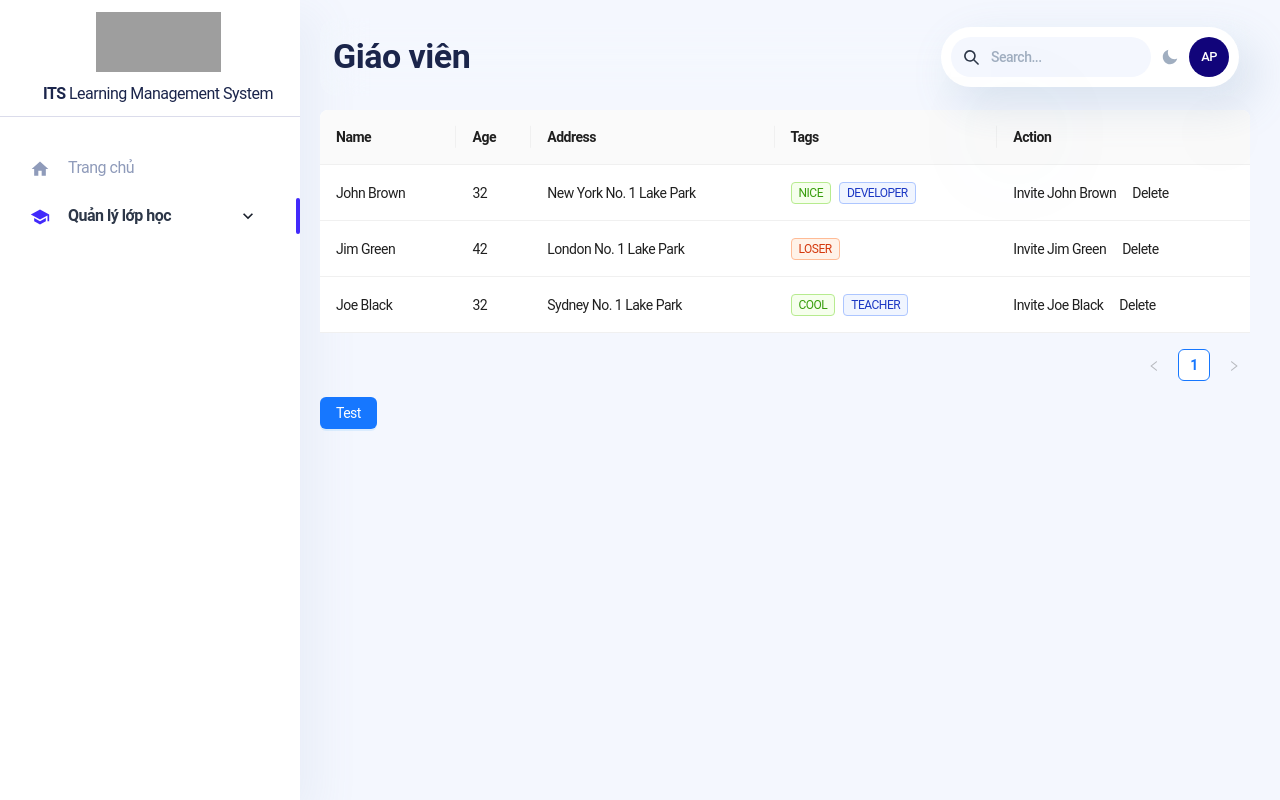
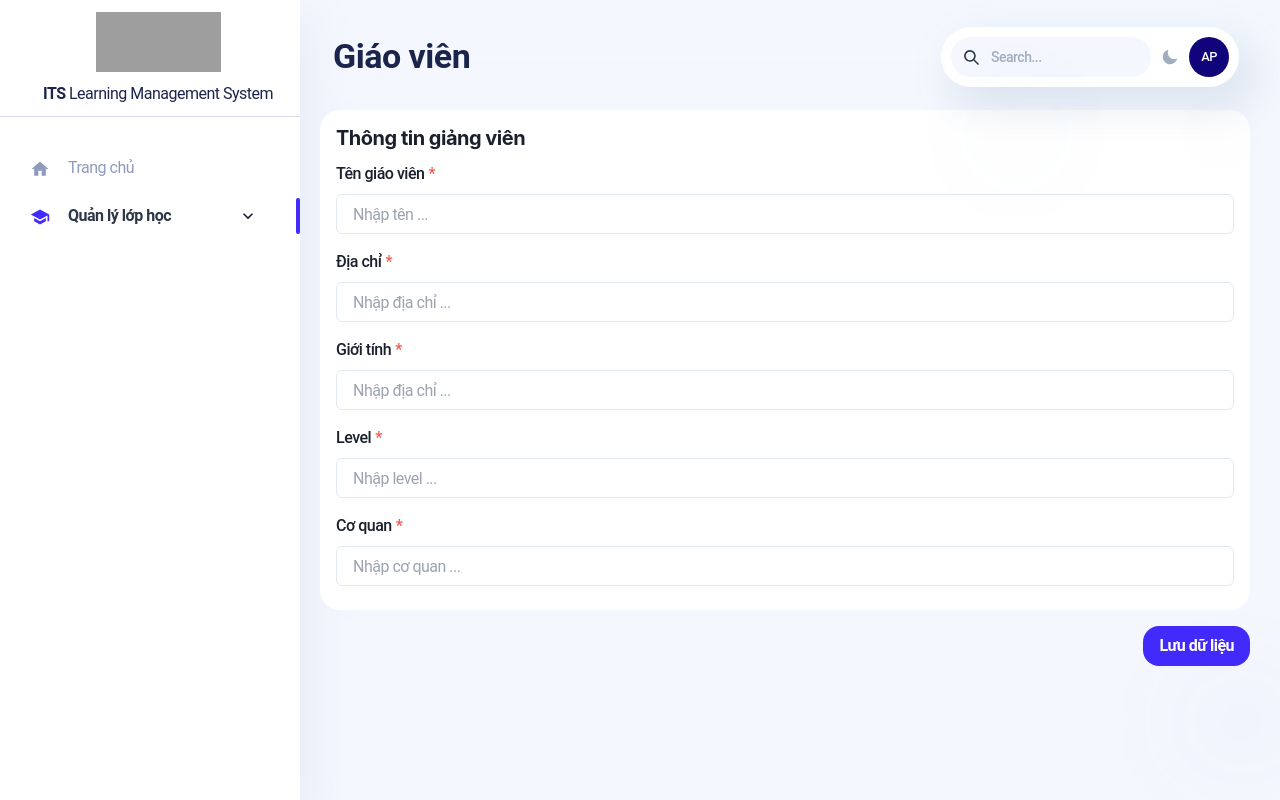
Before and after one commit to manhquang00m/ITS-Portal-GUI, a React (Create React App) app: page /admin/class/teacher/create in a window 1280 px wide. Built offline with nearby package versions, Linux system fonts and the light colour scheme; grey boxes are pictures that could not be loaded.

Commit message:
integrate api create teacher

```diff
--- a/src/api/teacher.api.ts
+++ b/src/api/teacher.api.ts
@@ -1,4 +1,7 @@
-import { IFilterTeacher, IResponseTeacher } from "types/class-management/teacher.type";
+import { IFilterTeacher, IFormTeacher, IResponseTeacher } from "types/class-management/teacher.type";
 import http from "utils/http";
 export const createClass = (id: string) => http.post('/abcdef', { id: id })
+
 export const getTeachers = (params: IFilterTeacher): Promise<IResponseTeacher> => http.get('teacher', { params: params }).then(response => response?.data)
+
+export const createTeacher = (payload: IFormTeacher) => http.post('teacher', payload)
--- a/src/hook/query/teacher/use-get-teachers.ts
+++ b/src/hook/query/teacher/use-get-teachers.ts
@@ -1,6 +1,7 @@
-import { useQuery } from "@tanstack/react-query";
-import { getTeachers } from "api/teacher.api";
-import { IFilterTeacher } from "types/class-management/teacher.type";
+import { useMutation, useQuery } from "@tanstack/react-query";
+import { createTeacher, getTeachers } from "api/teacher.api";
+import { toast } from "react-toastify";
+import { IFilterTeacher, IFormTeacher } from "types/class-management/teacher.type";
 
 export const useGetTeachers = (params: IFilterTeacher) => {
     return useQuery({
@@ -14,3 +15,14 @@ export const useGetTeachers = (params: IFilterTeacher) => {
         retry: 2,
     });
 }
+
+export const useCreateTeacher = () => {
+    return useMutation({
+        mutationFn: async (payload: IFormTeacher) => {
+            return await createTeacher(payload)
+        },
+        onSuccess() {
+            toast.success("Dữ liệu của bạn đã được lưu");
+        },
+    })
+}
--- a/src/routes.tsx
+++ b/src/routes.tsx
@@ -9,6 +9,7 @@ import DataTables from 'views/admin/dataTables';
 // Auth Imports
 import SignInCentered from 'views/auth/signIn';
 import { ListTeacher } from 'views/admin/classManagement/teacher/list/list-teacher';
+import CreateEditTeacher from 'views/admin/classManagement/teacher/detail/create-edit/create-edit-teacher';
 
 const routes: RoutesType[] = [
 	{
@@ -46,6 +47,11 @@ const routes: RoutesType[] = [
 						path: '/detail',
 						component: DataTables,
 						name: 'Xem chi tiết',
+					},
+					{
+						path: '/create',
+						component: CreateEditTeacher,
+						name: 'Tạo giảng viên',
 					},
 				]
 			},
--- /dev/null
+++ b/src/views/admin/classManagement/teacher/detail/create-edit/create-edit-teacher.tsx
@@ -0,0 +1,107 @@
+import { Box, Button, FormControl, FormErrorMessage, FormLabel, Heading, Input, SimpleGrid } from '@chakra-ui/react'
+import React from 'react'
+import { Controller, useForm } from 'react-hook-form';
+import { IFormTeacher } from 'types/class-management/teacher.type';
+import Card from "components/card/Card";
+import { useCreateTeacher } from 'hook/query/teacher/use-get-teachers';
+
+export default function CreateEditTeacher() {
+    const { handleSubmit, control, getValues } = useForm<IFormTeacher>({
+        defaultValues: {
+            name: undefined,
+            gender: undefined,
+            level: undefined,
+            institution: undefined,
+            address: undefined,
+        },
+        // resolver: yupResolver(schema),
+    });
+
+    const { mutate: createTeacher, isSuccess } = useCreateTeacher();
+    const onSubmit = async (values: IFormTeacher) => {
+        await createTeacher(values)
+    };
+    return (
+        <Box pt={{ base: "130px", md: "80px", xl: "80px" }}>
+            <form onSubmit={handleSubmit(onSubmit)}>
+                <Card variant="elevated" className="p-4 pb-6">
+                    <Heading size="md" mb={3}>
+                        Thông tin giảng viên
+                    </Heading>
+                    <SimpleGrid columns={{ base: 1, "2xl": 2 }} spacing={4}>
+                        <Controller
+                            control={control}
+                            name="name"
+                            render={({ field: { ref, ...restField }, fieldState }) => (
+                                <FormControl isRequired isInvalid={!!fieldState?.error}>
+                                    <FormLabel>Tên giáo viên</FormLabel>
+                                    <Input {...restField} placeholder="Nhập tên ..." />
+                                    <FormErrorMessage>
+                                        {fieldState?.error?.message}
+                                    </FormErrorMessage>
+                                </FormControl>
+                            )}
+                        />
+                        <Controller
+                            control={control}
+                            name="address"
+                            render={({ field: { ref, ...restField }, fieldState }) => (
+                                <FormControl isRequired isInvalid={!!fieldState?.error}>
+                                    <FormLabel>Địa chỉ</FormLabel>
+                                    <Input {...restField} placeholder="Nhập địa chỉ ..." />
+                                    <FormErrorMessage>
+                                        {fieldState?.error?.message}
+                                    </FormErrorMessage>
+                                </FormControl>
+                            )}
+                        />
+                        <Controller
+                            control={control}
+                            name="gender"
+                            render={({ field: { ref, ...restField }, fieldState }) => (
+                                <FormControl isRequired isInvalid={!!fieldState?.error}>
+                                    <FormLabel>Giới tính</FormLabel>
+                                    <Input {...restField} placeholder="Nhập địa chỉ ..." />
+                                    <FormErrorMessage>
+                                        {fieldState?.error?.message}
+                                    </FormErrorMessage>
+                                </FormControl>
+                            )}
+                        />
+                        <Controller
+                            control={control}
+                            name="level"
+                            render={({ field: { ref, ...restField }, fieldState }) => (
+                                <FormControl isRequired isInvalid={!!fieldState?.error}>
+                                    <FormLabel>Level</FormLabel>
+                                    <Input {...restField} placeholder="Nhập level ..." />
+                                    <FormErrorMessage>
+                                        {fieldState?.error?.message}
+                                    </FormErrorMessage>
+                                </FormControl>
+                            )}
+                        />
+                        <Controller
+                            control={control}
+                            name="institution"
+                            render={({ field: { ref, ...restField }, fieldState }) => (
+                                <FormControl isRequired isInvalid={!!fieldState?.error}>
+                                    <FormLabel>Cơ quan</FormLabel>
+                                    <Input {...restField} placeholder="Nhập cơ quan ..." />
+                                    <FormErrorMessage>
+                                        {fieldState?.error?.message}
+                                    </FormErrorMessage>
+                                </FormControl>
+                            )}
+                        />
+                    </SimpleGrid>
+                </Card>
+                <Button width={{ base: "100%", lg: "max-content" }} float={"right"} mt={4} variant="brand" type="submit">
+                    Lưu dữ liệu
+                </Button>
+            </form>
+
+        </Box>
+
+    )
+}
--- a/src/views/admin/classManagement/teacher/list/config.tsx
+++ b/src/views/admin/classManagement/teacher/list/config.tsx
@@ -1,5 +1,7 @@
 import { Space, Tag } from "antd";
 import { ColumnsType } from "antd/es/table";
+import { Link } from "react-router-dom";
+import { IDetailTeacher } from "types/class-management/teacher.type";
 
 interface DataType {
   key: string;
@@ -9,75 +11,66 @@ interface DataType {
   tags: string[];
 }
 
-export const columns: ColumnsType<DataType> = [
+export const columns: ColumnsType<IDetailTeacher> = [
   {
-    title: 'Name',
+    title: 'ID',
+    dataIndex: 'teacherId',
+    key: 'teacherId',
+  },
+  {
+    title: 'Tên giáo viên',
     dataIndex: 'name',
     key: 'name',
-    render: (text) => <a>{text}</a>,
+    render: (text) => <Link className="text-[#422AFB]" to={"/view"}>{text}</Link>,
   },
   {
-    title: 'Age',
-    dataIndex: 'age',
-    key: 'age',
+    title: 'Giới tính',
+    dataIndex: 'gender',
+    key: 'gender',
   },
   {
-    title: 'Address',
+    title: 'Level',
+    dataIndex: 'level',
+    key: 'level',
+  },
+  {
+    title: 'Địa chỉ',
     dataIndex: 'address',
     key: 'address',
   },
   {
-    title: 'Tags',
-    key: 'tags',
-    dataIndex: 'tags',
-    render: (tags: string[]) => (
-      <span>
-        {tags.map((tag) => {
-          let color = tag.length > 5 ? 'geekblue' : 'green';
-          if (tag === 'loser') {
-            color = 'volcano';
-          }
-          return (
-            <Tag color={color} key={tag}>
-              {tag.toUpperCase()}
-            </Tag>
-          );
-        })}
-      </span>
-    ),
+    title: 'Cơ quan',
+    dataIndex: 'institution',
+    key: 'institution',
   },
+  // {
+  //   title: 'Tags',
+  //   key: 'tags',
+  //   dataIndex: 'tags',
+  //   render: (tags: string[]) => (
+  //     <span>
+  //       {tags.map((tag) => {
+  //         let color = tag.length > 5 ? 'geekblue' : 'green';
+  //         if (tag === 'loser') {
+  //           color = 'volcano';
+  //         }
+  //         return (
+  //           <Tag color={color} key={tag}>
+  //             {tag.toUpperCase()}
+  //           </Tag>
+  //         );
+  //       })}
+  //     </span>
+  //   ),
+  // },
   {
     title: 'Action',
     key: 'action',
     render: (text: any, record: any) => (
       <Space size="middle">
-        <a>Invite {record.name}</a>
+        <a>Invite {record?.name}</a>
         <a>Delete</a>
       </Space>
     ),
   },
 ];
-
-export const data: DataType[] = [
-  {
-    key: '1',
-    name: 'John Brown',
-    age: 32,
-    address: 'New York No. 1 Lake Park',
-    tags: ['nice', 'developer'],
-  },
-  {
-    key: '2',
-    name: 'Jim Green',
-    age: 42,
-    address: 'London No. 1 Lake Park',
-    tags: ['loser'],
-  },
-  {
-    key: '3',
-    name: 'Joe Black',
-    age: 32,
-    address: 'Sydney No. 1 Lake Park',
-    tags: ['cool', 'teacher'],
-  },
-];
--- a/src/views/admin/classManagement/teacher/list/list-teacher.tsx
+++ b/src/views/admin/classManagement/teacher/list/list-teacher.tsx
@@ -2,14 +2,14 @@ import { Box } from '@chakra-ui/react'
 import { Button, Table } from 'antd'
 import { getTeachers } from 'api/teacher.api'
 import { useGetTeachers } from 'hook/query/teacher/use-get-teachers'
-import { columns, data } from './config'
+import { columns } from './config'
 
 
 export function ListTeacher() {
+    const { data } = useGetTeachers({ limit: 10, page: 1 })
     return (
         <Box pt={{ base: "130px", md: "80px", xl: "80px" }}>
-            <Table columns={columns} dataSource={data} />
-            <Button type='primary' >Test</Button>
+            <Table columns={columns} dataSource={data?.data?.list} rowKey="teacherId" />
         </Box>
     )
 }
```
Also changed, not shown: src/types/class-management/teacher.type.ts (+8 -0 lines).
